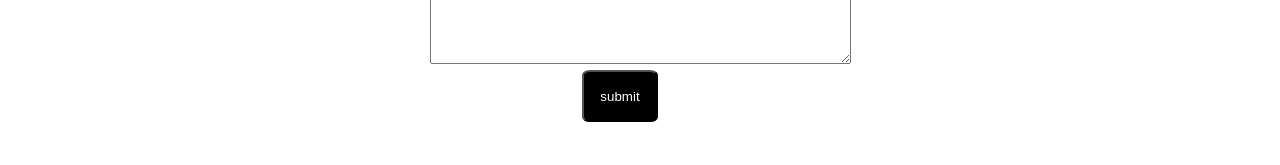
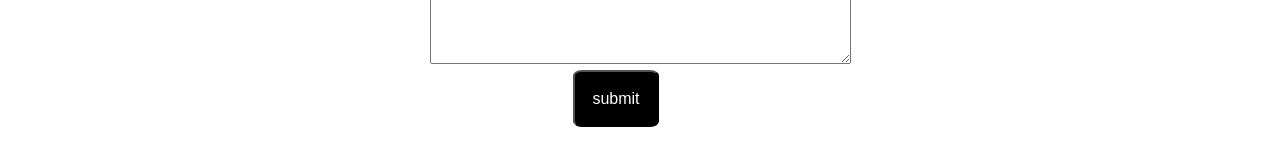
Before and after one commit to byte-food/vita-website, a React (Vite) app: page / in a window 1280 px wide. Shown: the part 1443-1608 px from the top of the page. Built offline with nearby package versions, Linux system fonts and the light colour scheme.

Commit message:
resized button

```diff
--- a/src/LandingPage.css
+++ b/src/LandingPage.css
@@ -102,7 +102,8 @@ footer{
 }
 #submit{
     border-radius: 10%;
-    padding: 1.25em;
+    padding: 1.1em;
     background-color: black;
     color: white;
+    font-size: 1em;
 }
```
